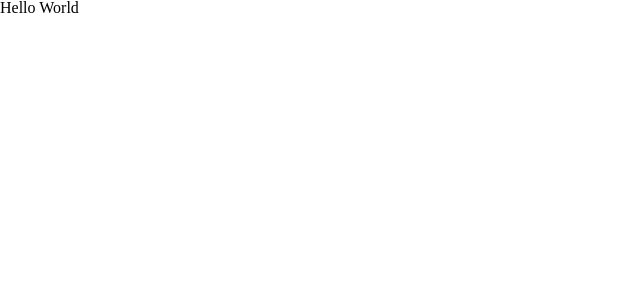
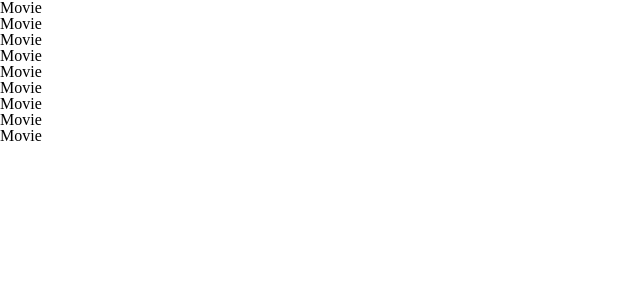
Before and after one commit to blackenjoy27/slideList, a React (Create React App) app: page / in a window 1280 px wide. Shown: the top 300 px of the page, without its empty margins (0-640 px from the left). Built offline with nearby package versions, Linux system fonts and the light colour scheme.

Commit message:
applied MovieList component

```diff
--- a/src/App.js
+++ b/src/App.js
@@ -1,9 +1,10 @@
+import MovieList from "./components/MovieList";
+
 function App() {
   return (
     <div className="App">
-      Hello World
+      <MovieList />
     </div>
   );
 }
-
 export default App;
```
